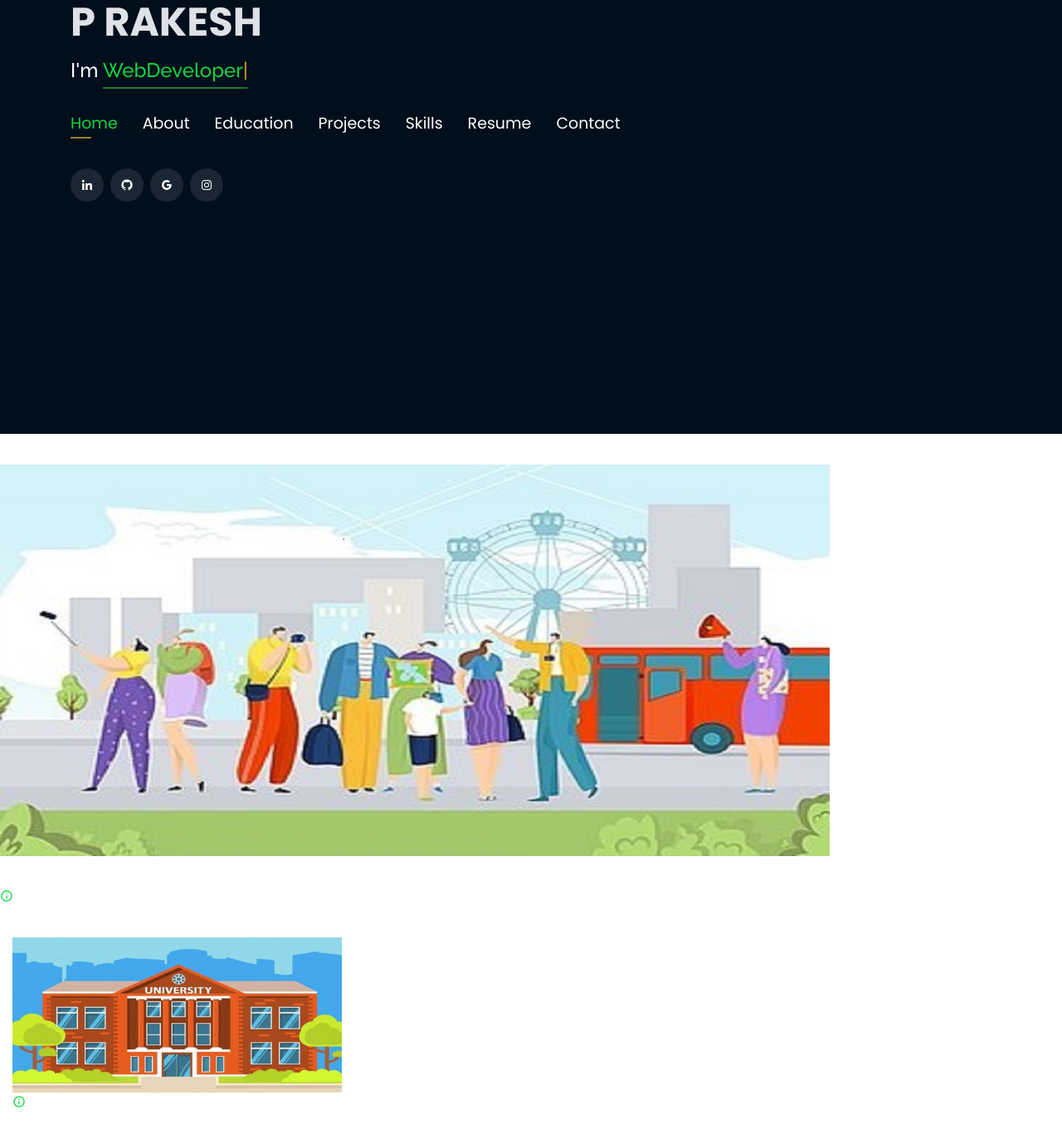
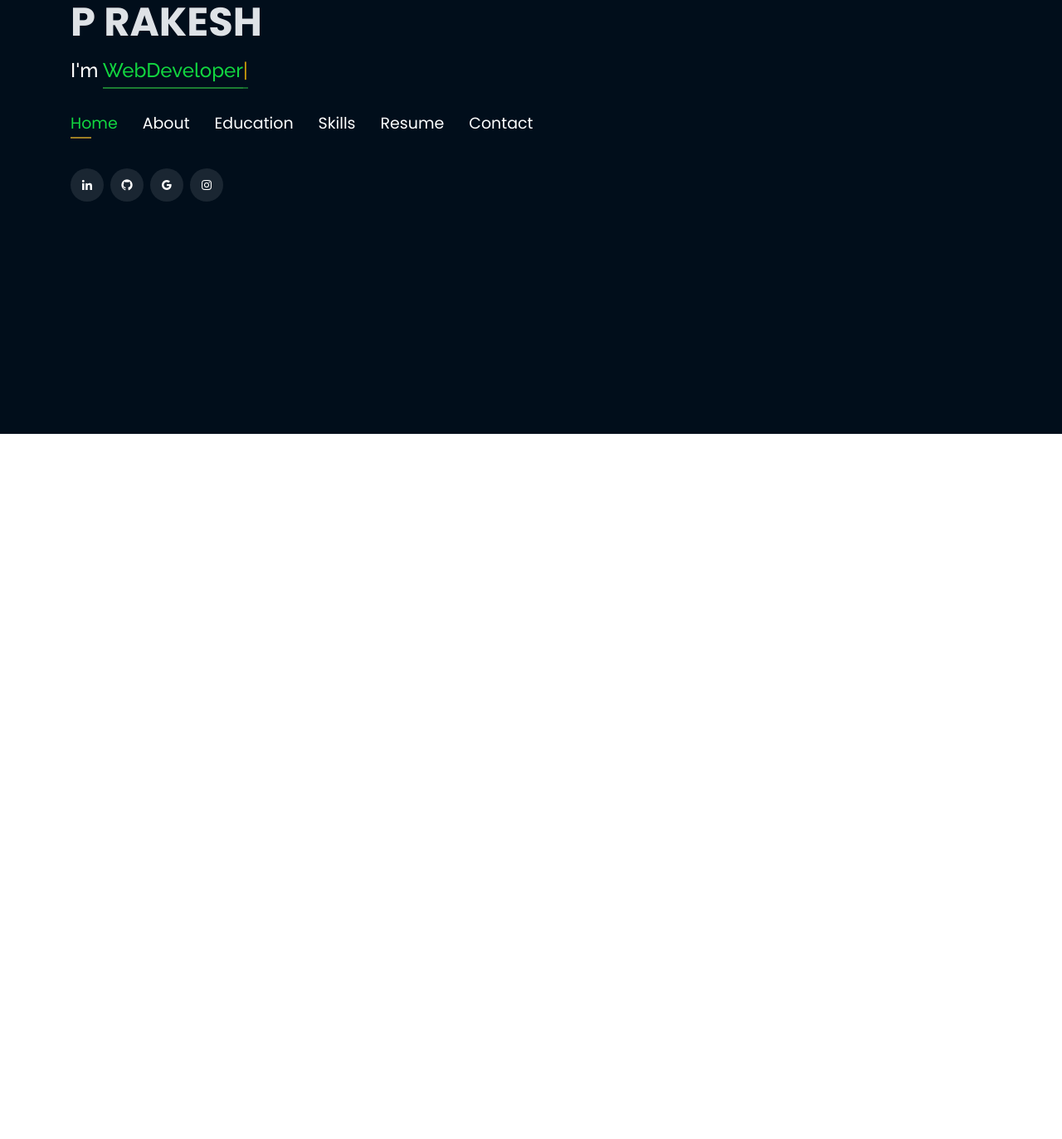
Before and after one commit to Rakeshpalla27/portfolio, a plain HTML site: page index.html in a window 1280 px wide. Shown: the part 277-1650 px from the top of the page at 83% size. After the commit the page ends 861 px from the top, so only its background shows below. Drawn offline with nearby package versions, Linux system fonts and the light colour scheme; some packages are replaced by stand-ins of ours; a script that the page names is missing.

Commit message:
Update index.html

```diff
--- a/index.html
+++ b/index.html
@@ -77,7 +77,7 @@
           <li><a href="#education"> <span>Education</span></a></li>
           <!-- <li><a href="#experience"> <span>Experience</span></a></li> -->
 <!--          <li><a href="#projects"> <span>Projects</span></a></li>-->
-          <li><a href="#portfolio"> <span>Projects</span></a></li>
+<!--           <li><a href="#portfolio"> <span>Projects</span></a></li> -->
           <li><a href="#skills"> <span>Skills</span></a></li>
           <!-- to change resume -->
           <li><a href="https://drive.google.com/file/d/1lnLgSuk7IvdWZzZuJFKXQGixpRLAy7kw/view" target="_blank"> <span>Resume</span></a></li>
@@ -414,7 +414,8 @@
 
 
   <!-- Start Project Section -->
-  <!-- <section id="portfolio" class="portfolio">
+  <!--
+        <section id="portfolio" class="portfolio">
     <div class="container">
 
       <div class="section-title">
@@ -451,7 +452,7 @@
           <center>
             <h4>Travel website</h4>
           </center>
-          <div class="portfolio-wrap">
+         <!-- <div class="portfolio-wrap">
             <img src="assets/img/project/travel.jpg" class="img-fluid" alt="" width="1000">
             <div class="portfolio-info">
               <h4>Travel consultancy website</h4>
@@ -558,6 +559,7 @@
             </div>
           </div>
         </div> -->
+        -->
 
 
 
```
